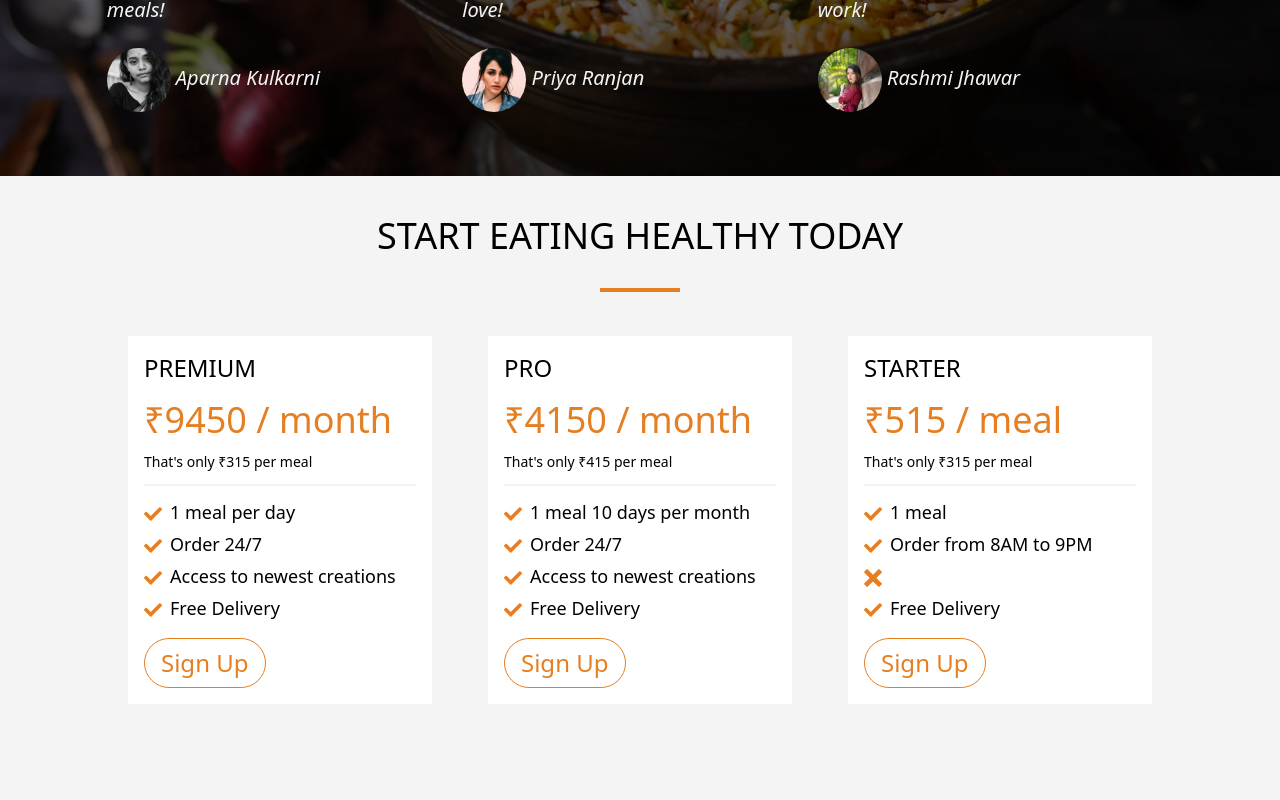
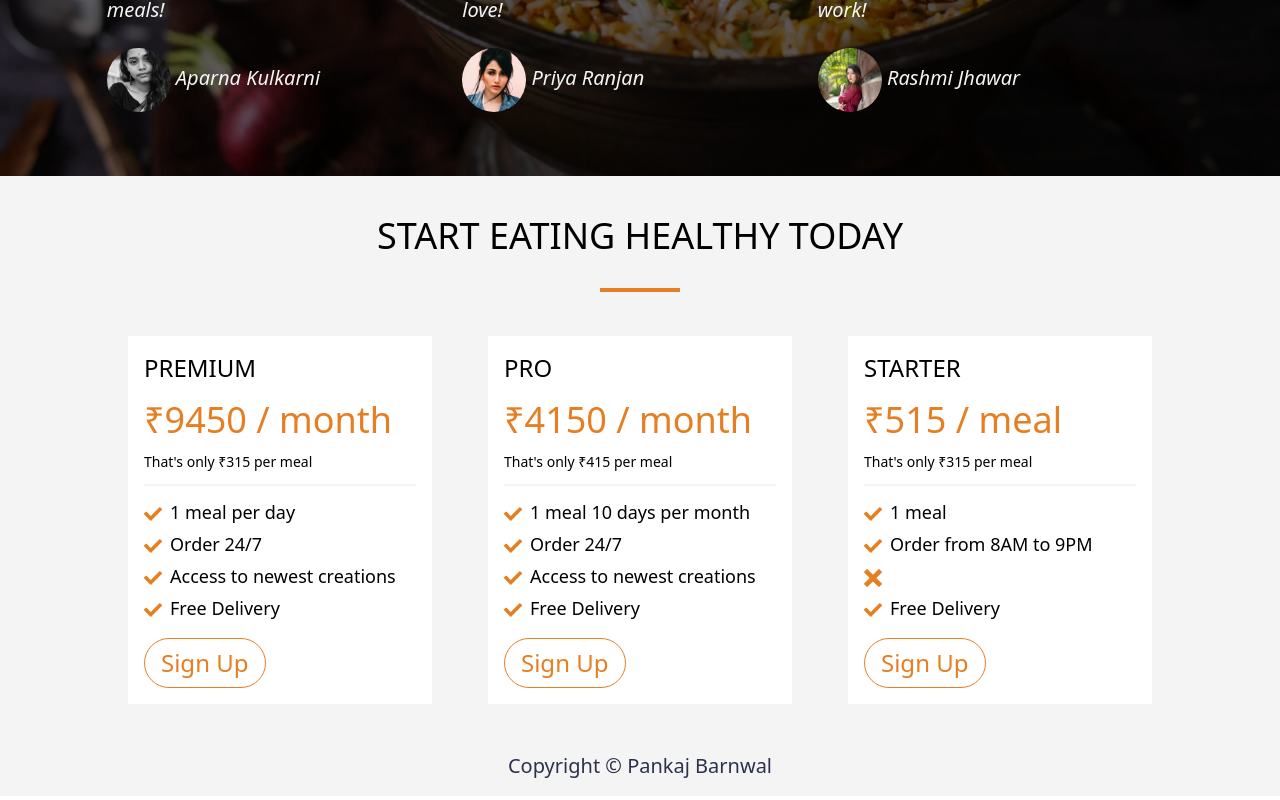
Before and after one commit to barnwalp/rasoi, a React (Create React App) app: page / in a window 1280 px wide. Shown: the part 3275-4075 px from the top of the page. Built offline with nearby package versions, Linux system fonts and the light colour scheme.

Commit message:
feat/added footer

```diff
--- a/src/App.js
+++ b/src/App.js
@@ -237,7 +237,7 @@ const App = () => {
 					</div>
 				</div>
 			</section>
-			<section className="bg-lightgray mt-0 pb-24">
+			<section className="bg-lightgray mt-0 pb-12">
 				<h2 className="relative pt-10 mb-14 uppercase font-light text-4xl text-center after:absolute after:content-[''] after:w-20 after:h-1 after:bg-primary after:mx-auto after:left-0 after:right-0 after:top-28">
 						Start Eating Healthy Today
 				</h2>
@@ -245,6 +245,10 @@ const App = () => {
 					{ signUp }
 				</div>
 			</section>
+
+			<footer className="bg-lightgray h-11">
+				<p className="text-darkgray text-xl font-light text-center">Copyright © Pankaj Barnwal</p>
+			</footer>
 		</Fragment>
   );
 }
```
